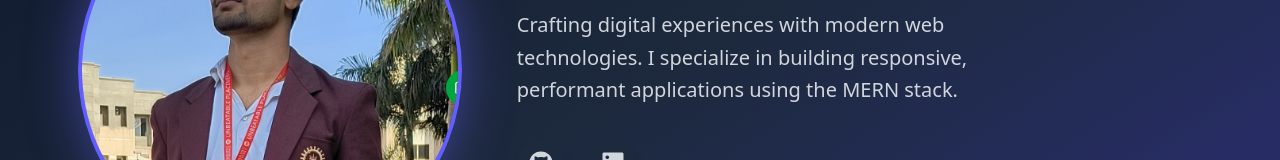
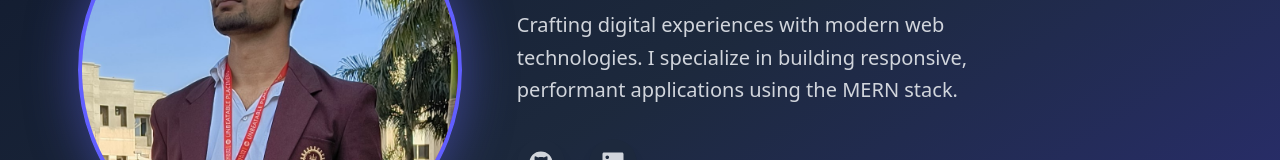
Before and after one commit to Arunrai0752/Portfolio, a React (Vite) app: page / in a window 1280 px wide. Shown: the part 306-466 px from the top of the page. Built offline with nearby package versions, Linux system fonts and the light colour scheme.

Commit message:
Remove floating tech badges from Hero component for cleaner design

```diff
--- a/src/components/Hero.jsx
+++ b/src/components/Hero.jsx
@@ -105,33 +105,11 @@ const Hero = () => {
             className="w-full h-full object-cover"
           />
 
-          {/* Floating tech badges around the image */}
-          <motion.div
-            className="absolute -top-2 -right-2 bg-indigo-600 text-white p-2 rounded-full shadow-lg"
-            variants={techIconVariants}
-            custom={0}
-            whileHover="hover"
-          >
-            <SiReact size={20} />
-          </motion.div>
 
-          <motion.div
-            className="absolute -bottom-2 -left-2 bg-yellow-500 text-black p-2 rounded-full shadow-lg"
-            variants={techIconVariants}
-            custom={1}
-            whileHover="hover"
-          >
-            <SiJavascript size={20} />
-          </motion.div>
 
-          <motion.div
-            className="absolute top-1/2 -right-6 bg-green-600 text-white p-2 rounded-full shadow-lg"
-            variants={techIconVariants}
-            custom={2}
-            whileHover="hover"
-          >
-            <SiNodedotjs size={20} />
-          </motion.div>
+
+
+
         </motion.div>
       </motion.div>
 
```
